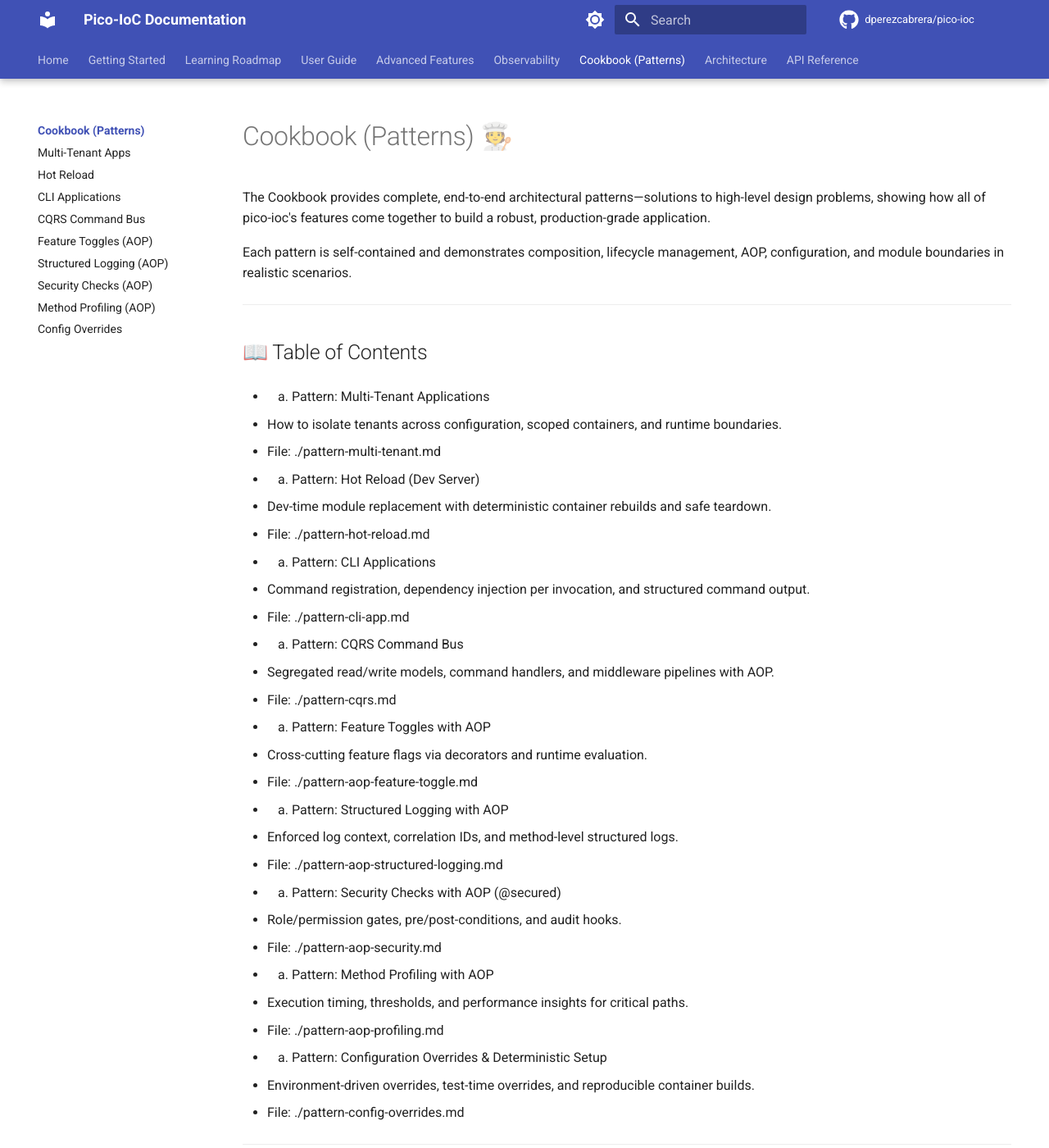
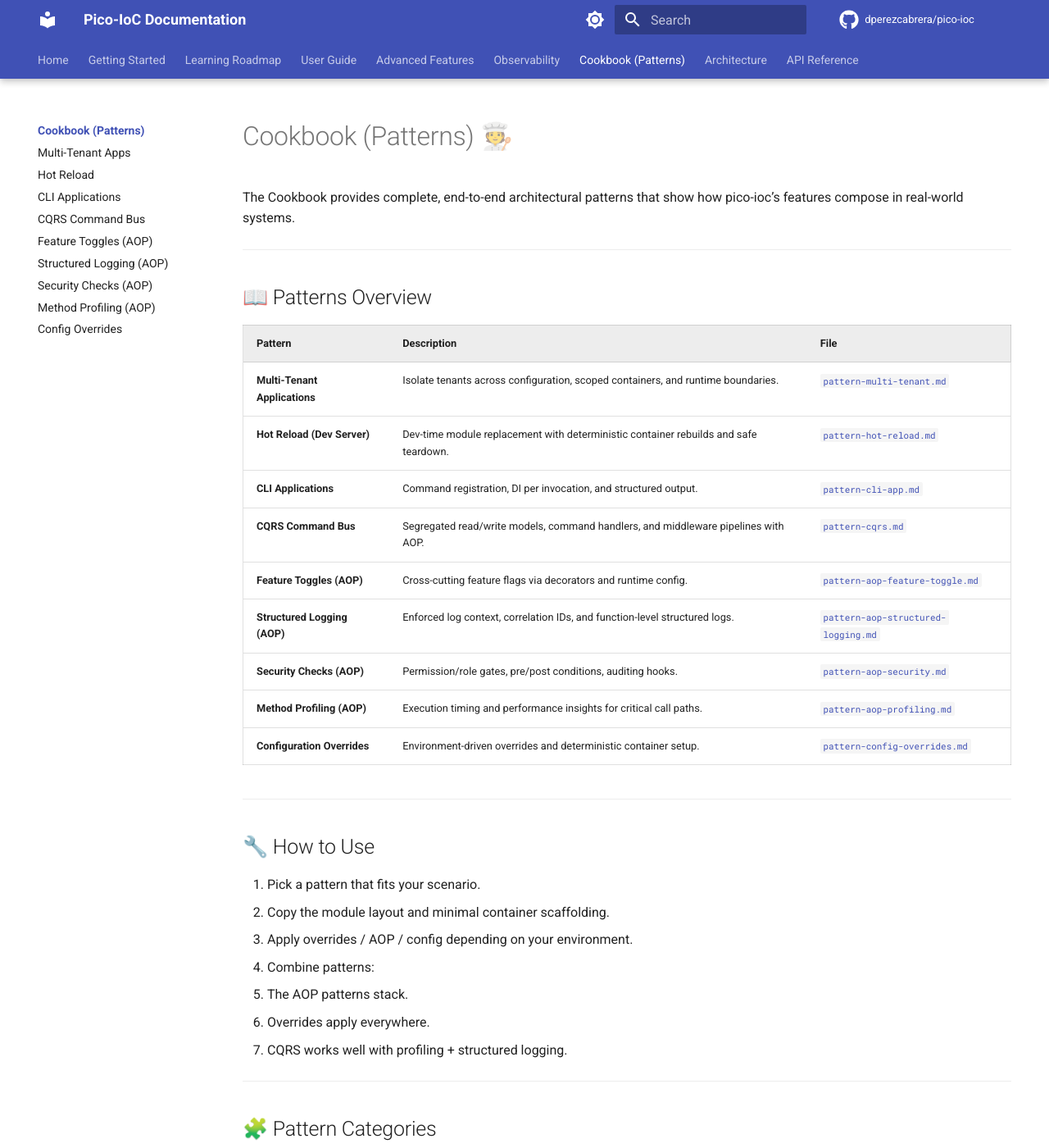
Before and after one commit to dperezcabrera/pico-ioc, an MkDocs documentation site: the page built from docs/cookbook/README.md, in a window 1280 px wide and 1400 px high. Shown: the whole window at 82% size. Built offline with MkDocs 1.6.1 and Material for MkDocs 9.7.7, drawn with Linux system fonts in a browser that asks for light colours; comment, search, counter and statistics services are not loaded; some of the changed text lies outside the part shown.

Commit message:
Update docs

```diff
--- a/docs/cookbook/README.md
+++ b/docs/cookbook/README.md
@@ -1,74 +1,60 @@
 # Cookbook (Patterns) 🧑‍🍳
 
-The Cookbook provides complete, end-to-end architectural patterns—solutions to high-level design problems, showing how all of pico-ioc's features come together to build a robust, production-grade application.
-
-Each pattern is self-contained and demonstrates composition, lifecycle management, AOP, configuration, and module boundaries in realistic scenarios.
+The Cookbook provides complete, end-to-end architectural patterns that show how pico-ioc’s features compose in real-world systems.
 
 ---
 
-## 📖 Table of Contents
+## 📖 Patterns Overview
 
-- 1. Pattern: Multi-Tenant Applications
-  - How to isolate tenants across configuration, scoped containers, and runtime boundaries.
-  - File: ./pattern-multi-tenant.md
-- 2. Pattern: Hot Reload (Dev Server)
-  - Dev-time module replacement with deterministic container rebuilds and safe teardown.
-  - File: ./pattern-hot-reload.md
-- 3. Pattern: CLI Applications
-  - Command registration, dependency injection per invocation, and structured command output.
-  - File: ./pattern-cli-app.md
-- 4. Pattern: CQRS Command Bus
-  - Segregated read/write models, command handlers, and middleware pipelines with AOP.
-  - File: ./pattern-cqrs.md
-- 5. Pattern: Feature Toggles with AOP
-  - Cross-cutting feature flags via decorators and runtime evaluation.
-  - File: ./pattern-aop-feature-toggle.md
-- 6. Pattern: Structured Logging with AOP
-  - Enforced log context, correlation IDs, and method-level structured logs.
-  - File: ./pattern-aop-structured-logging.md
-- 7. Pattern: Security Checks with AOP (@secured)
-  - Role/permission gates, pre/post-conditions, and audit hooks.
-  - File: ./pattern-aop-security.md
-- 8. Pattern: Method Profiling with AOP
-  - Execution timing, thresholds, and performance insights for critical paths.
-  - File: ./pattern-aop-profiling.md
-- 9. Pattern: Configuration Overrides & Deterministic Setup
-  - Environment-driven overrides, test-time overrides, and reproducible container builds.
-  - File: ./pattern-config-overrides.md
+| Pattern | Description | File |
+|--------|-------------|------|
+| **Multi-Tenant Applications** | Isolate tenants across configuration, scoped containers, and runtime boundaries. | [`pattern-multi-tenant.md`](pattern-multi-tenant.md) |
+| **Hot Reload (Dev Server)** | Dev-time module replacement with deterministic container rebuilds and safe teardown. | [`pattern-hot-reload.md`](pattern-hot-reload.md) |
+| **CLI Applications** | Command registration, DI per invocation, and structured output. | [`pattern-cli-app.md`](pattern-cli-app.md) |
+| **CQRS Command Bus** | Segregated read/write models, command handlers, and middleware pipelines with AOP. | [`pattern-cqrs.md`](pattern-cqrs.md) |
+| **Feature Toggles (AOP)** | Cross-cutting feature flags via decorators and runtime config. | [`pattern-aop-feature-toggle.md`](pattern-aop-feature-toggle.md) |
+| **Structured Logging (AOP)** | Enforced log context, correlation IDs, and function-level structured logs. | [`pattern-aop-structured-logging.md`](pattern-aop-structured-logging.md) |
+| **Security Checks (AOP)** | Permission/role gates, pre/post conditions, auditing hooks. | [`pattern-aop-security.md`](pattern-aop-security.md) |
+| **Method Profiling (AOP)** | Execution timing and performance insights for critical call paths. | [`pattern-aop-profiling.md`](pattern-aop-profiling.md) |
+| **Configuration Overrides** | Environment-driven overrides and deterministic container setup. | [`pattern-config-overrides.md`](pattern-config-overrides.md) |
 
 ---
 
-## 🔧 How to Use This Cookbook
+## 🔧 How to Use
 
-- Pick a pattern based on your use case. Each document includes:
-  - Problem statement and context
-  - Architecture diagram or outline
-  - Step-by-step implementation with pico-ioc
-  - Gotchas, trade-offs, and testing notes
-- Start small: copy the minimal skeleton from the pattern and adapt to your modules and services.
-- Combine patterns thoughtfully:
-  - AOP patterns (5–8) can be layered on top of application-level patterns (1–4, 9–10).
-  - Configuration Overrides (10) are useful across all patterns for environments and tests.
+1. Pick a pattern that fits your scenario.
+2. Copy the module layout and minimal container scaffolding.
+3. Apply overrides / AOP / config depending on your environment.
+4. Combine patterns:
+   - The AOP patterns stack.
+   - Overrides apply everywhere.
+   - CQRS works well with profiling + structured logging.
 
 ---
 
+
 ## 🧩 Pattern Categories
 
-- Application Architecture
-  - Multi-Tenant Applications (1)
-  - CQRS Command Bus (4)
-- Developer Experience
-  - Hot Reload (2)
-  - Configuration Overrides & Deterministic Setup (10)
-- Interfaces
-  - CLI Applications (3)
-- Cross-Cutting Concerns (AOP)
-  - Feature Toggles (5)
-  - Structured Logging (6)
-  - Security Checks (@secured) (7)
-  - Method Profiling (8)
-- AI/LLM Integration
-  - Dynamic LangChain Model/Prompt Selection & Caching (9)
+
+**Application Architecture**
+- [Multi-Tenant Applications](pattern-multi-tenant.md)
+- [CQRS Command Bus](pattern-cqrs.md)
+
+**Developer Experience**
+- [Hot Reload](pattern-hot-reload.md)
+- [Configuration Overrides & Deterministic Setup](pattern-config-overrides.md)
+
+**Interfaces**
+- [CLI Applications](pattern-cli-app.md)
+
+**Cross-Cutting Concerns (AOP)**
+- [Feature Toggles](pattern-aop-feature-toggle.md)
+- [Structured Logging](pattern-aop-structured-logging.md)
+- [Security Checks (@secured)](pattern-aop-security.md)
+- [Method Profiling](pattern-aop-profiling.md)
+
+**AI / LLM Integration**
+- [Dynamic LangChain Model / Prompt Selection & Caching](pattern-aop-structured-logging.md)
 
 ---
 
@@ -80,5 +66,3 @@ Each pattern is self-contained and demonstrates composition, lifecycle managemen
   - Dependency boundaries and lifecycle considerations
   - Testing and observability guidance
 - Aim for composability: demonstrate how the pattern integrates with existing patterns when relevant.
-
----
--- a/docs/stylesheets/extra.css
+++ b/docs/stylesheets/extra.css
@@ -1,26 +1,20 @@
-/* Custom styles for pico-ioc documentation */
-
 :root {
   --md-primary-fg-color: #3f51b5;
   --md-accent-fg-color: #ff4081;
 }
 
-/* Code block improvements */
 .md-typeset pre > code {
   border-radius: 4px;
 }
 
-/* Admonition styling */
 .md-typeset .admonition {
   border-radius: 4px;
 }
 
-/* Navigation improvements */
 .md-nav__item--active > .md-nav__link {
   font-weight: 600;
 }
 
-/* Table improvements */
 .md-typeset table:not([class]) {
   display: table;
   border-collapse: collapse;
@@ -31,24 +25,28 @@
   font-weight: 700;
 }
 
-
 .md-typeset pre > code {
   white-space: pre;
-  font-size: 0.9rem;
-  line-height: 1.55;
+  font-size: 0.80rem;
+  line-height: 1.45;
 }
 
 .md-typeset code:not(pre code) {
   white-space: break-spaces;
+  font-size: 0.85em;
+  padding: 0.15em 0.35em;
 }
 
+.md-typeset pre {
+  padding: 0.6rem 0.9rem;
+  tab-size: 2;
+}
 
 .md-typeset h1 + p,
 .md-typeset h2 + p {
   margin-top: .2rem;
 }
 
-
 .md-typeset .mermaid {
   overflow: auto;
 }
```
Also changed, not shown: README.md (+3 -0 lines).
